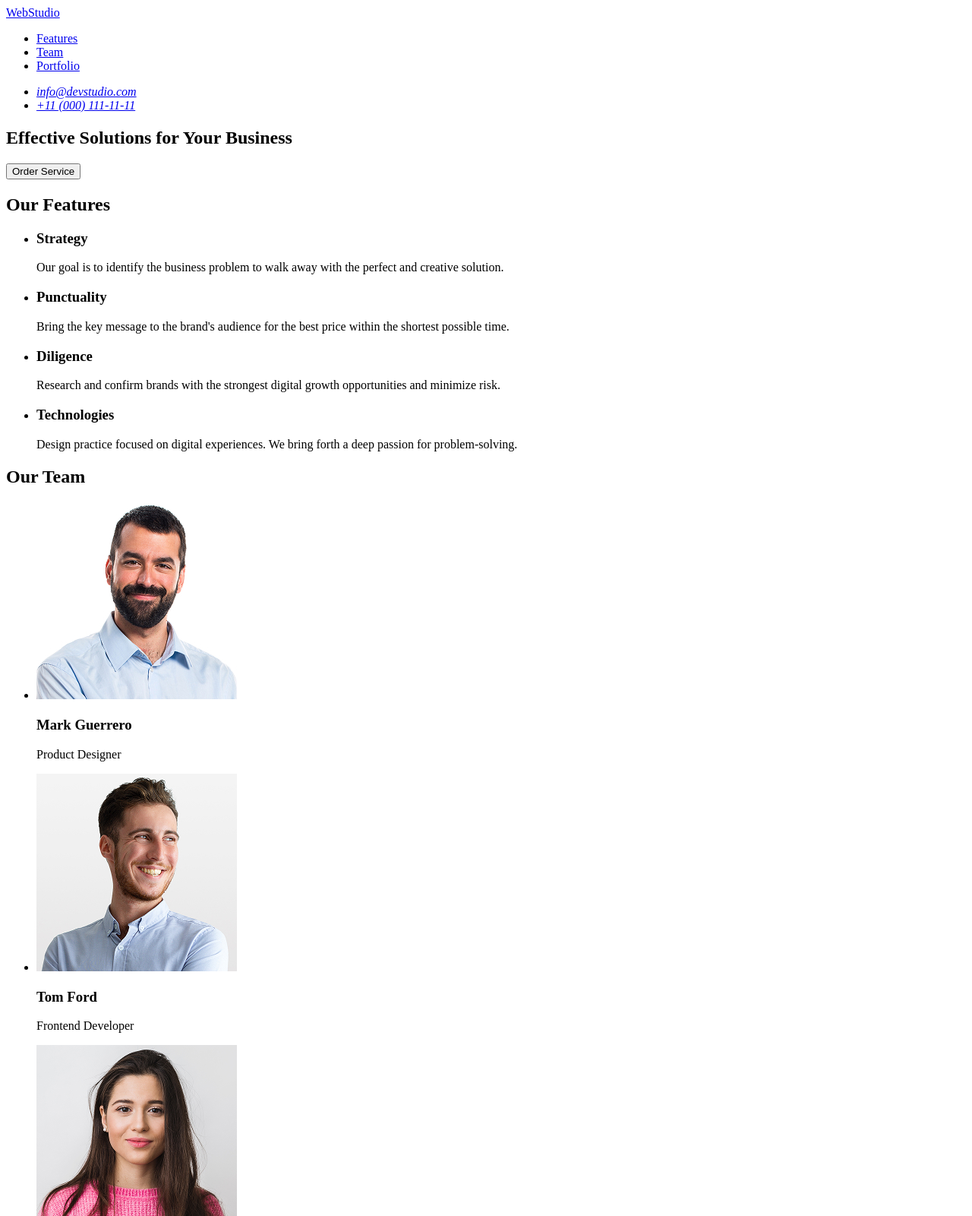
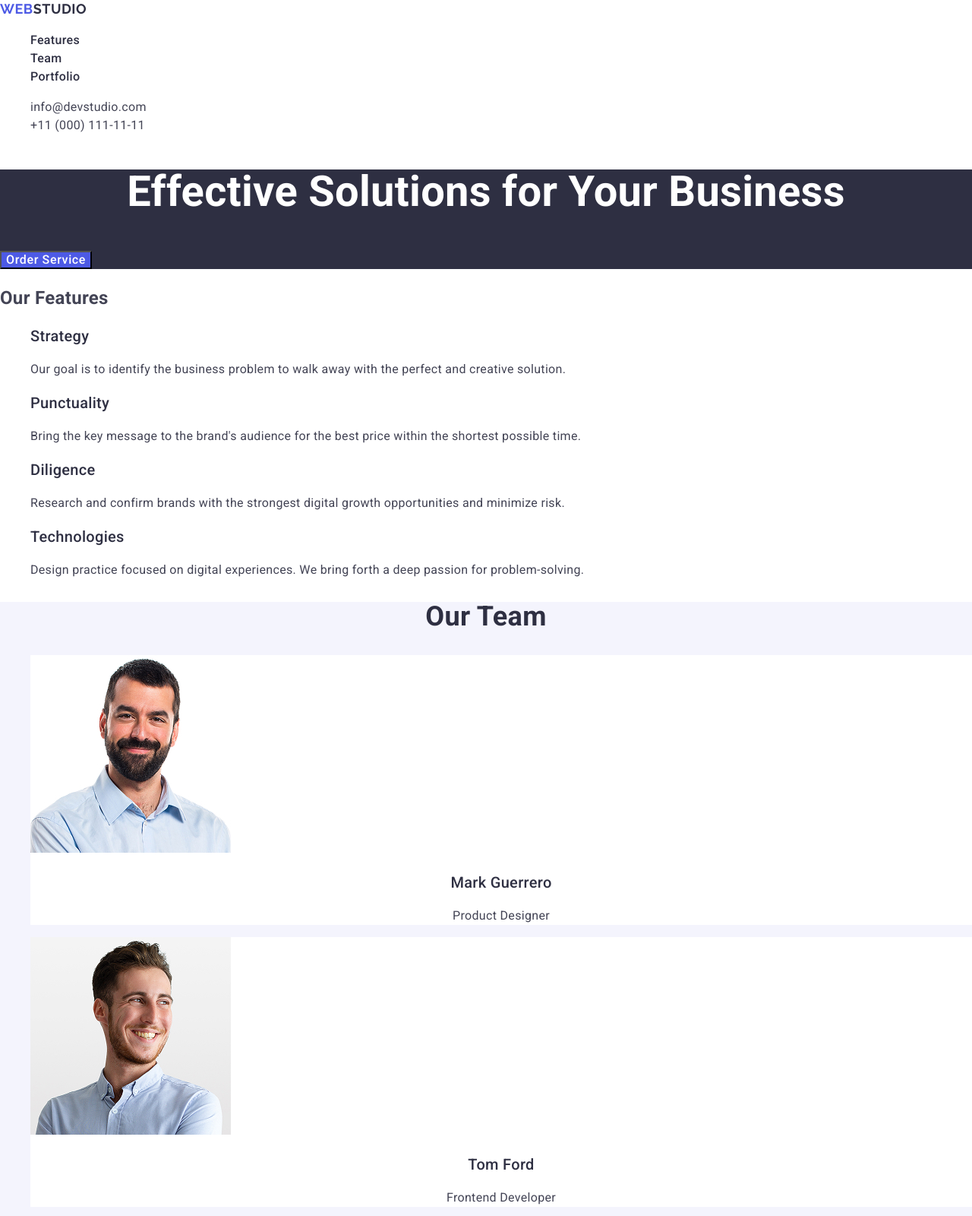
Before and after one commit to artemheleta/goit-markup-hw-02, a plain HTML site: page index.html in a window 1280 px wide. Shown: the top 1600 px of the page at 76% size. Drawn offline with nearby package versions, Linux system fonts and the light colour scheme.

Commit message:
complete hw-02

```diff
--- /dev/null
+++ b/css/common.css
@@ -0,0 +1,13 @@
+body {
+  font-family: 'Roboto', sans-serif;
+  font-weight: 400;
+  font-size: 16px;
+  line-height: 1.5;
+  letter-spacing: 0.02em;
+  color: #434455;
+  background-color: #fff;
+}
+
+.accent {
+  color: #4d5ae5;
+}
--- /dev/null
+++ b/css/features.css
@@ -0,0 +1,22 @@
+.features {
+}
+
+.features-title {
+}
+
+.features-list {
+  list-style-type: none;
+}
+
+.features-list-item {
+}
+
+.features-subtitle {
+  font-weight: 500;
+  font-size: 20px;
+  line-height: 1.2;
+  color: #2e2f42;
+}
+
+.features-text {
+}
--- /dev/null
+++ b/css/footer.css
@@ -0,0 +1,18 @@
+.footer {
+  background-color: #2e2f42;
+}
+
+.footer-logo {
+  font-family: 'Raleway', sans-serif;
+  font-weight: 700;
+  font-size: 18px;
+  line-height: 1.33;
+  letter-spacing: 0.03em;
+  text-transform: uppercase;
+  color: #f4f4fd;
+  text-decoration: none;
+}
+
+.footer-slogan {
+  color: #f4f4fd;
+}
--- /dev/null
+++ b/css/header.css
@@ -0,0 +1,47 @@
+.header {
+}
+
+.header-logo {
+  font-family: 'Raleway', sans-serif;
+  font-weight: 700;
+  font-size: 18px;
+  line-height: 1.33;
+  letter-spacing: 0.03em;
+  text-transform: uppercase;
+  color: #2e2f42;
+  text-decoration: none;
+}
+
+.header-nav {
+  list-style-type: none;
+}
+
+.header-nav-item {
+  font-weight: 500;
+  color: #2e2f42;
+  text-decoration: none;
+}
+
+.header-nav-item:hover,
+.header-nav-item:focus {
+  color: #404bbf;
+}
+
+.header-nav-item:active {
+  text-decoration: underline;
+}
+
+.header-address {
+  list-style-type: none;
+}
+
+.header-address-item {
+  color: #434455;
+  text-decoration: none;
+  font-style: normal;
+}
+
+.header-address-item:hover,
+.header-address-item:focus {
+  color: #404bbf;
+}
--- /dev/null
+++ b/css/hero.css
@@ -0,0 +1,25 @@
+.hero {
+  background: #2e2f42;
+}
+
+.hero-title {
+  font-weight: 700;
+  font-size: 56px;
+  line-height: 1.07;
+  text-align: center;
+  color: #fff;
+}
+
+.hero-btn {
+  background-color: #4d5ae5;
+  font-weight: 500;
+  font-size: 16px;
+  letter-spacing: 0.04em;
+  color: #fff;
+  cursor: pointer;
+}
+
+.hero-btn:hover,
+.hero-btn:focus {
+  background: #404bbf;
+}
--- /dev/null
+++ b/css/main.css
@@ -0,0 +1,8 @@
+@import url(common.css);
+
+@import url(features.css);
+@import url(footer.css);
+@import url(header.css);
+@import url(hero.css);
+@import url(portfolio.css);
+@import url(team.css);
--- /dev/null
+++ b/css/portfolio.css
@@ -0,0 +1,27 @@
+.portfolio {
+}
+
+.portfolio-title {
+  font-weight: 700;
+  font-size: 36px;
+  line-height: 1.11;
+  text-align: center;
+  color: #2e2f42;
+}
+
+.portfolio-list {
+  list-style-type: none;
+}
+
+.portfolio-list-item {
+}
+
+.portfolio-subtitle {
+  font-weight: 500;
+  font-size: 20px;
+  line-height: 1.2;
+  color: #2e2f42;
+}
+
+.portfolio-text {
+}
--- /dev/null
+++ b/css/team.css
@@ -0,0 +1,32 @@
+.team {
+  background-color: #f4f4fd;
+}
+
+.team-tite {
+  font-weight: 700;
+  font-size: 36px;
+  line-height: 1.11;
+  text-align: center;
+  color: #2e2f42;
+}
+
+.team-list {
+  list-style-type: none;
+}
+
+.team-list-item {
+  background-color: #fff;
+}
+
+.team-subtitle {
+  font-weight: 500;
+  font-size: 20px;
+  line-height: 1.2;
+  text-align: center;
+  color: #2e2f42;
+  text-align: center;
+}
+
+.team-text {
+  text-align: center;
+}
--- a/index.html
+++ b/index.html
@@ -4,64 +4,84 @@
     <meta charset="UTF-8" />
     <meta name="viewport" content="width=device-width, initial-scale=1.0" />
     <title>Web Studio</title>
+    <link
+      rel="stylesheet"
+      href="https://cdnjs.cloudflare.com/ajax/libs/modern-normalize/3.0.1/modern-normalize.min.css"
+      integrity="sha512-q6WgHqiHlKyOqslT/lgBgodhd03Wp4BEqKeW6nNtlOY4quzyG3VoQKFrieaCeSnuVseNKRGpGeDU3qPmabCANg=="
+      crossorigin="anonymous"
+      referrerpolicy="no-referrer"
+    />
+    <link rel="preconnect" href="https://fonts.googleapis.com" />
+    <link rel="preconnect" href="https://fonts.gstatic.com" crossorigin />
+    <link
+      href="https://fonts.googleapis.com/css2?family=Raleway:ital,wght@0,100..900;1,100..900&family=Roboto:ital,wght@0,100..900;1,100..900&display=swap"
+      rel="stylesheet"
+    />
+    <link rel="stylesheet" href="./css/main.css" />
   </head>
   <body>
     <!-- Header -->
-    <header id="header">
-      <a href="./index.html">WebStudio</a>
+    <header class="header" id="header">
+      <a class="header-logo" href="./index.html"
+        ><span class="accent">Web</span>Studio</a
+      >
       <nav>
-        <ul>
-          <li><a href="#features">Features</a></li>
-          <li><a href="#team">Team</a></li>
-          <li><a href="#portfolio">Portfolio</a></li>
+        <ul class="header-nav">
+          <li><a class="header-nav-item" href="#features">Features</a></li>
+          <li><a class="header-nav-item" href="#team">Team</a></li>
+          <li><a class="header-nav-item" href="#portfolio">Portfolio</a></li>
         </ul>
       </nav>
       <address>
-        <ul>
+        <ul class="header-address">
           <li>
-            <a href="mailto:info@devstudio.com">info@devstudio.com</a>
+            <a class="header-address-item" href="mailto:info@devstudio.com"
+              >info@devstudio.com</a
+            >
           </li>
           <li>
-            <a href="tel:+110001111111">+11 (000) 111-11-11</a>
+            <a class="header-address-item" href="tel:+110001111111"
+              >+11 (000) 111-11-11</a
+            >
           </li>
         </ul>
       </address>
     </header>
     <main>
       <!-- Hero section -->
-      <section id="hero">
-        <h1>Effective Solutions for Your Business</h1>
-        <button type="button">Order Service</button>
+      <section class="hero" id="hero">
+        <h1 class="hero-title">Effective Solutions for Your Business</h1>
+        <button class="hero-btn" type="button">Order Service</button>
       </section>
 
       <!-- Features section -->
-      <section id="features">
-        <h2>Our Features</h2>
-        <ul>
-          <li>
-            <h3>Strategy</h3>
-            <p>
+      <section class="features" id="features">
+        <h2 class="features-title">Our Features</h2>
+        <ul class="features-list">
+          <li class="features-list-item">
+            <h3 class="features-subtitle">Strategy</h3>
+            <p class="features-text">
               Our goal is to identify the business problem to walk away with the
               perfect and creative solution.
             </p>
           </li>
-          <li>
-            <h3>Punctuality</h3>
-            <p>
+          <li class="features-list-item">
+            <h3 class="features-subtitle">Punctuality</h3>
+            <p class="features-text">
               Bring the key message to the brand's audience for the best price
               within the shortest possible time.
             </p>
           </li>
-          <li>
-            <h3>Diligence</h3>
-            <p>
+          <li class="features-list-item">
+            <h3 class="features-subtitle">Diligence</h3>
+            <p class="features-text">
               Research and confirm brands with the strongest digital growth
               opportunities and minimize risk.
             </p>
           </li>
-          <li>
-            <h3>Technologies</h3>
-            <p>
+          <li class="features-list-item">
+            <h3 class="features-subtitle">Technologies</h3>
+            <p class="features-text">
               Design practice focused on digital experiences. We bring forth a
               deep passion for problem-solving.
             </p>
@@ -70,57 +90,126 @@
       </section>
 
       <!-- Team section -->
-      <section id="team">
-        <h2>Our Team</h2>
-        <ul>
-          <li>
+      <section class="team" id="team">
+        <h2 class="team-tite">Our Team</h2>
+        <ul class="team-list">
+          <li class="team-list-item">
             <img
               src="./images/team-1.jpg"
               alt="Mark Guerrero`s photo"
               width="264"
               height="260"
             />
-            <h3>Mark Guerrero</h3>
-            <p>Product Designer</p>
+            <h3 class="team-subtitle">Mark Guerrero</h3>
+            <p class="team-text">Product Designer</p>
           </li>
-          <li>
+          <li class="team-list-item">
             <img
               src="./images/team-2.jpg"
               alt="Tom Ford`s photo"
               width="264"
               height="260"
             />
-            <h3>Tom Ford</h3>
-            <p>Frontend Developer</p>
+            <h3 class="team-subtitle">Tom Ford</h3>
+            <p class="team-text">Frontend Developer</p>
           </li>
-          <li>
+          <li class="team-list-item">
             <img
               src="./images/team-3.jpg"
               alt="Camila Garcia`s photo"
               width="264"
               height="260"
             />
-            <h3>Camila Garcia</h3>
-            <p>Marketing</p>
+            <h3 class="team-subtitle">Camila Garcia</h3>
+            <p class="team-text">Marketing</p>
           </li>
-          <li>
+          <li class="team-list-item">
             <img
               src="./images/team-4.jpg"
               alt="Daniel Wilson`s photo"
               width="264"
               height="260"
             />
-            <h3>Daniel Wilson</h3>
-            <p>UI Designer</p>
+            <h3 class="team-subtitle">Daniel Wilson</h3>
+            <p class="team-text">UI Designer</p>
+          </li>
+        </ul>
+      </section>
+
+      <!-- Portfolio section -->
+      <section class="portfolio" id="portfolio">
+        <h2 class="portfolio-title">Our Portfolio</h2>
+        <ul class="portfolio-list">
+          <li class="portfolio-list-item">
+            <img
+              src="./images/portfolio-1.jpg"
+              alt="Banking app image"
+              width="360"
+              height="360"
+            />
+            <h3 class="portfolio-subtitle">Banking App</h3>
+            <p class="portfolio-text">App</p>
+          </li>
+          <li class="portfolio-list-item">
+            <img
+              src="./images/portfolio-2.jpg"
+              alt="Cashless Payment image"
+              width="360"
+              height="360"
+            />
+            <h3 class="portfolio-subtitle">Cashless Payment</h3>
+            <p class="portfolio-text">Marketing</p>
+          </li>
+          <li class="portfolio-list-item">
+            <img
+              src="./images/portfolio-3.jpg"
+              alt="Meditation App image"
+              width="360"
+              height="360"
+            />
+            <h3 class="portfolio-subtitle">Meditation App</h3>
+            <p class="portfolio-text">App</p>
+          </li>
+          <li class="portfolio-list-item">
+            <img
+              src="./images/portfolio-4.jpg"
+              alt="Taxi Service image"
+              width="360"
+              height="360"
+            />
+            <h3 class="portfolio-subtitle">Taxi Service</h3>
+            <p class="portfolio-text">Marketing</p>
+          </li>
+          <li class="portfolio-list-item">
+            <img
+              src="./images/portfolio-5.jpg"
+              alt="Screen Illustrations image"
+              width="360"
+              height="360"
+            />
+            <h3 class="portfolio-subtitle">Screen Illustrations</h3>
+            <p class="portfolio-text">Design</p>
+          </li>
+          <li class="portfolio-list-item">
+            <img
+              src="./images/portfolio-6.jpg"
+              alt="Online Courses image"
+              width="360"
+              height="360"
+            />
+            <h3 class="portfolio-subtitle">Online Courses</h3>
+            <p class="portfolio-text">Marketing</p>
           </li>
         </ul>
       </section>
     </main>
 
     <!-- Footer -->
-    <footer id="footer">
-      <a href="./index.html">WebStudio</a>
-      <p>
+    <footer class="footer" id="footer">
+      <a class="footer-logo" href="./index.html"
+        ><span class="accent">Web</span>Studio</a
+      >
+      <p class="footer-slogan">
         Increase the flow of customers and sales for your business with digital
         marketing & growth solutions.
       </p>
```
Also changed, not shown: images/portfolio-1.jpg (added), images/portfolio-2.jpg (added), images/portfolio-3.jpg (added), images/portfolio-4.jpg (added), images/portfolio-5.jpg (added), images/portfolio-6.jpg (added).
